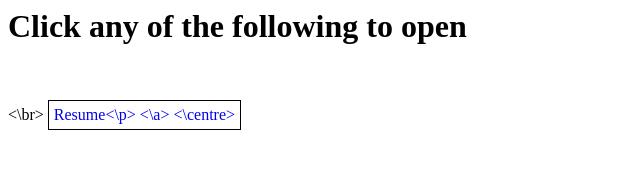
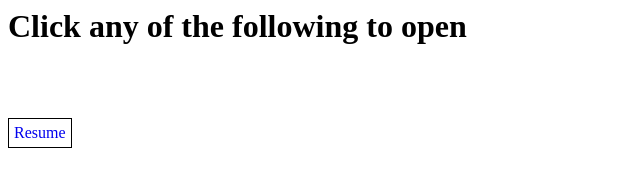
Before and after one commit to Ranga053/King, a plain HTML site: page index.html in a window 1280 px wide. Shown: the whole page, without its empty margins (0-640 px from the left). Drawn offline with Linux system fonts and the light colour scheme.

Commit message:
Update index.html

```diff
--- a/index.html
+++ b/index.html
@@ -5,11 +5,11 @@
 	<body>
 	<centre>
 	<h1>Click any of the following to open</h1>
-	<br><\br>
+	<br></br>
 	<a href = "My Resume.pdf">
-	<p style="border: 1px solid black; padding: 5px; display: inline-block;">Resume<\p>
-	<\a>
-	<\centre>
+	<p style="border: 1px solid black; padding: 5px; display: inline-block;">Resume</p>
+	</a>
+	</centre>
 
 	</body>
 </html>
```
